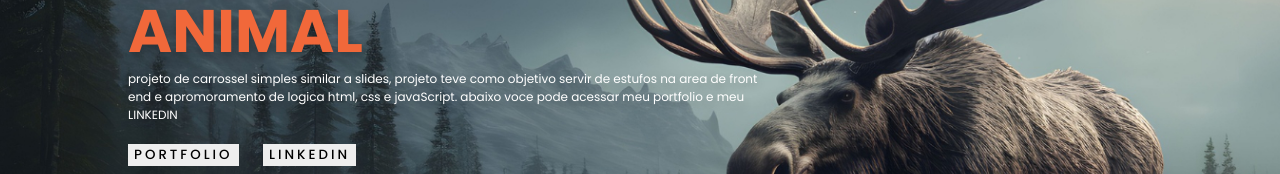
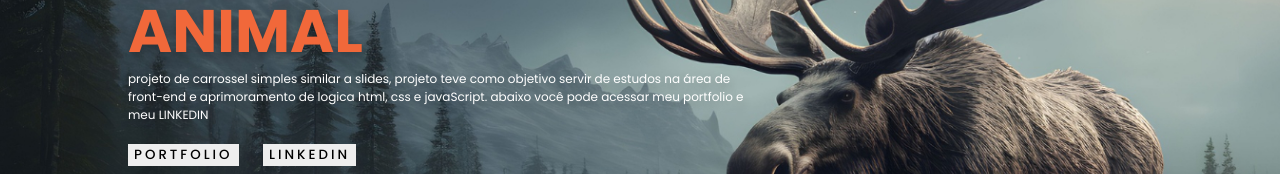
Before and after one commit to fwzin/projeto_Slide_website, a plain HTML site: page index.html in a window 1280 px wide. Shown: the part 264-438 px from the top of the page. Drawn offline with Linux system fonts and the light colour scheme.

Commit message:
Update index.html

```diff
--- a/index.html
+++ b/index.html
@@ -26,7 +26,7 @@
                     <div class="title">DESIGN SLIDER</div>
                     <div class="topic">ANIMAL</div>
                     <div class="des">
-                        projeto de carrossel simples similar a slides, projeto teve como objetivo servir de estufos na area de front end e apromoramento de logica html, css e javaScript. abaixo voce pode acessar meu portfolio e meu LINKEDIN
+                        projeto de carrossel simples similar a slides, projeto teve como objetivo servir de estudos na área de front-end e aprimoramento de logica html, css e javaScript. abaixo você pode acessar meu portfolio e meu LINKEDIN
                     </div>
                     <div class="buttons">
                         <a href="https://github.com/fwzin" target="_blank"><button>PORTFOLIO</button></a>
@@ -41,7 +41,7 @@
                     <div class="title">DESIGN SLIDER</div>
                     <div class="topic">ANIMAL</div>
                     <div class="des">
-                        projeto de carrossel simples similar a slides, projeto teve como objetivo servir de estufos na area de front end e apromoramento de logica html, css e javaScript. abaixo voce pode acessar meu portfolio e meu LINKEDIN
+                        projeto de carrossel simples similar a slides, projeto teve como objetivo servir de estudos na área de front-end e aprimoramento de logica html, css e javaScript. abaixo você pode acessar meu portfolio e meu LINKEDIN
                     </div>
                     <div class="buttons">
                         <a href="https://github.com/fwzin" target="_blank"><button>PORTFOLIO</button></a>
@@ -56,7 +56,7 @@
                     <div class="title">DESIGN SLIDER</div>
                     <div class="topic">ANIMAL</div>
                     <div class="des">
-                        projeto de carrossel simples similar a slides, projeto teve como objetivo servir de estufos na area de front end e apromoramento de logica html, css e javaScript. abaixo voce pode acessar meu portfolio e meu LINKEDIN
+                        projeto de carrossel simples similar a slides, projeto teve como objetivo servir de estudos na área de front-end e aprimoramento de logica html, css e javaScript. abaixo você pode acessar meu portfolio e meu LINKEDIN
                     </div>
                     <div class="buttons">
                         <a href="https://github.com/fwzin" target="_blank"><button>PORTFOLIO</button></a>
@@ -71,7 +71,7 @@
                     <div class="title">DESIGN SLIDER</div>
                     <div class="topic">ANIMAL</div>
                     <div class="des">
-                        projeto de carrossel simples similar a slides, projeto teve como objetivo servir de estufos na area de front end e apromoramento de logica html, css e javaScript. abaixo voce pode acessar meu portfolio e meu LINKEDIN
+                        projeto de carrossel simples similar a slides, projeto teve como objetivo servir de estudos na área de front-end e aprimoramento de logica html, css e javaScript. abaixo você pode acessar meu portfolio e meu LINKEDIN
                     </div>
                     <div class="buttons">
                         <a href="https://github.com/fwzin" target="_blank"><button>PORTFOLIO</button></a>
```
